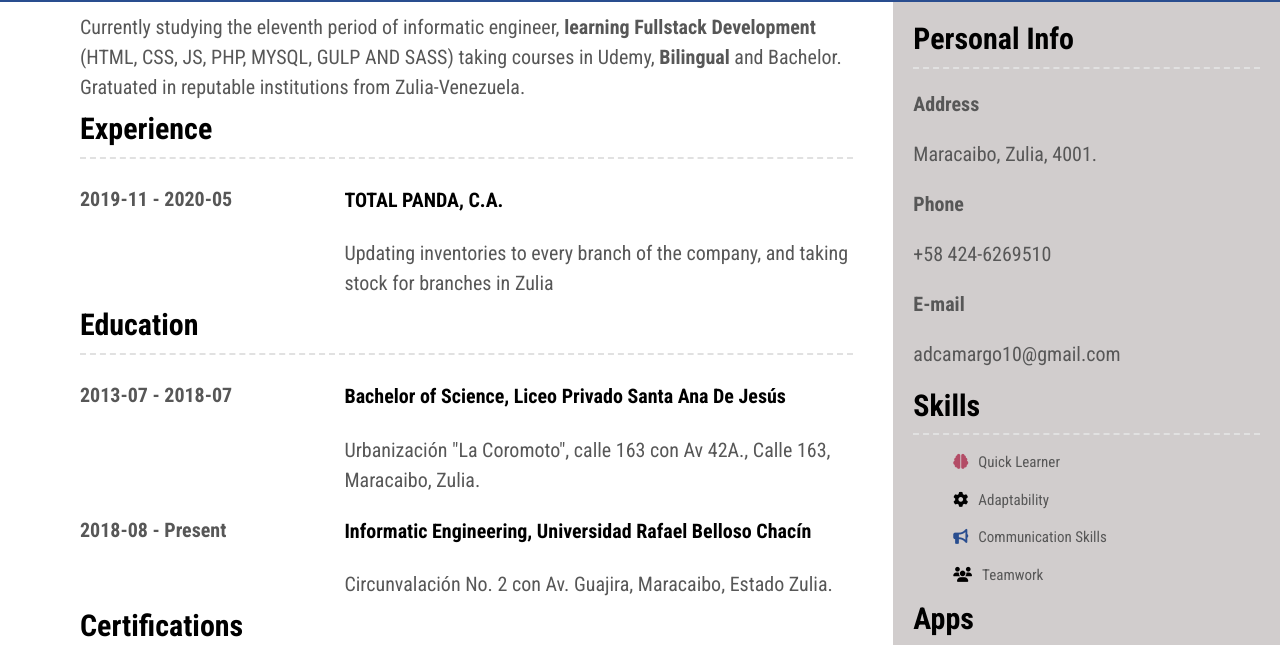
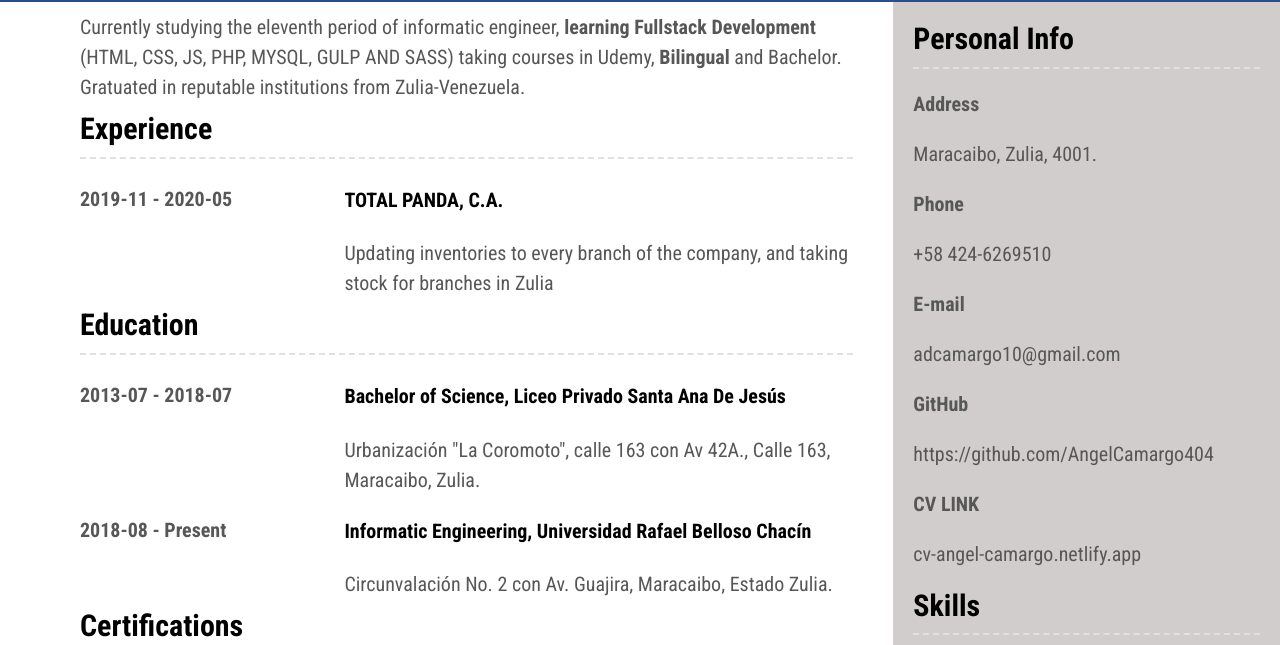
Before and after one commit to AngelCamargo404/CurriculumVitae, a website: page index.html in a window 1280 px wide. Shown: the part 155-800 px from the top of the page. Drawn offline with Linux system fonts and the light colour scheme.

Commit message:
Adding Github and Netlify Links for CV

```diff
--- a/index.html
+++ b/index.html
@@ -119,6 +119,12 @@
                 <p><span>E-mail</span></p>
                 <p>adcamargo10@gmail.com</p>
 
+                <p><span>GitHub</span></p>
+                <p><a href="https://github.com/AngelCamargo404" target="_blank">https://github.com/AngelCamargo404</a></p>
+
+                <p><span>CV LINK</span></p>
+                <p><a href="cv-angel-camargo.netlify.app">cv-angel-camargo.netlify.app</a></p>
+
             </div>
 
             <h3>Skills</h3>
```
